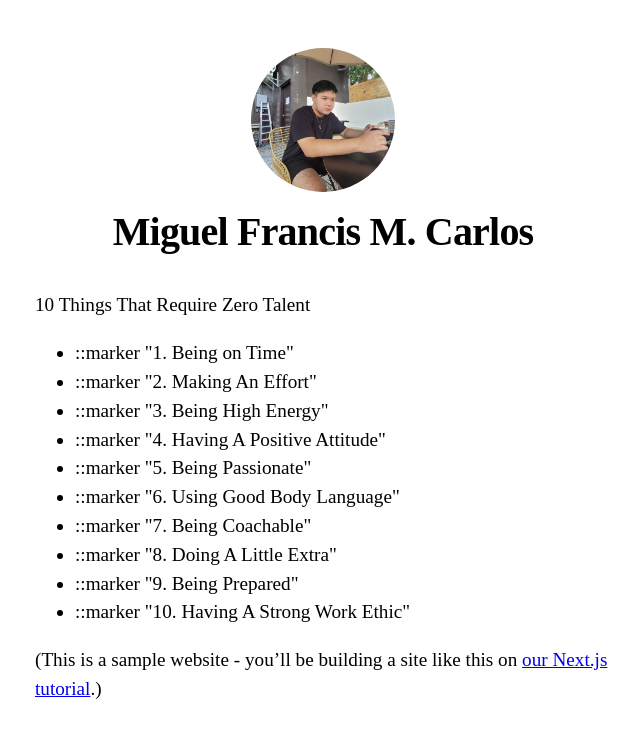
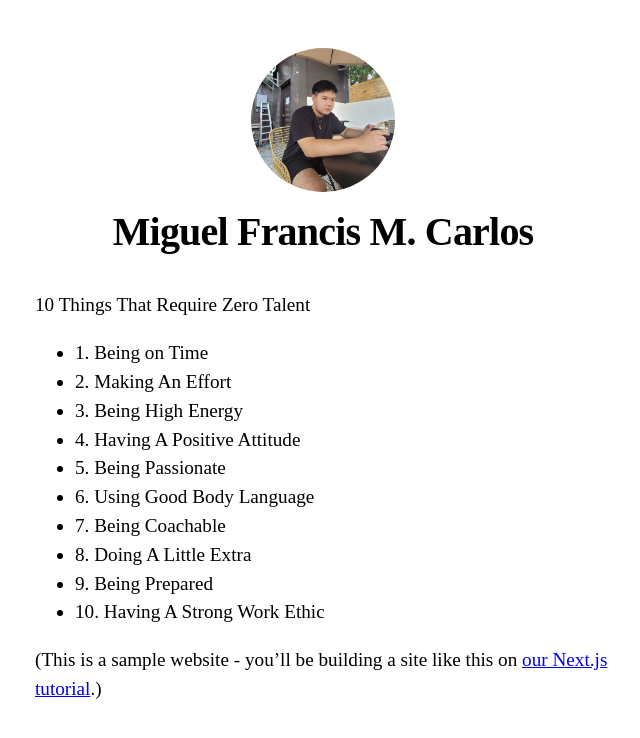
Before and after one commit to MIGUELCARLOS1321/nextjs-blog, a Next.js app: page / in a window 1280 px wide. Shown: the top 738 px of the page, without its empty margins (317-957 px from the left). Built offline with nearby package versions, Linux system fonts and the light colour scheme.

Commit message:
Update index.js

```diff
--- a/pages/index.js
+++ b/pages/index.js
@@ -11,16 +11,16 @@
       <section className={utilStyles.headingMd}>
         <p>10 Things That Require Zero Talent</p>
         <ul>
-        <li>::marker "1. Being on Time"</li>
-        <li>::marker "2. Making An Effort"</li>
-        <li>::marker "3. Being High Energy"</li>
-        <li>::marker "4. Having A Positive Attitude"</li>
-        <li>::marker "5. Being Passionate"</li>
-        <li>::marker "6. Using Good Body Language"</li>
-        <li>::marker "7. Being Coachable"</li>
-        <li>::marker "8. Doing A Little Extra"</li>
-        <li>::marker "9. Being Prepared"</li>
-        <li>::marker "10. Having A Strong Work Ethic"</li>
+        <li>1. Being on Time</li>
+        <li>2. Making An Effort</li>
+        <li>3. Being High Energy</li>
+        <li>4. Having A Positive Attitude</li>
+        <li>5. Being Passionate</li>
+        <li>6. Using Good Body Language</li>
+        <li>7. Being Coachable</li>
+        <li>8. Doing A Little Extra</li>
+        <li>9. Being Prepared</li>
+        <li>10. Having A Strong Work Ethic</li>
         </ul>
         <p>
           (This is a sample website - you’ll be building a site like this on{' '}
```
